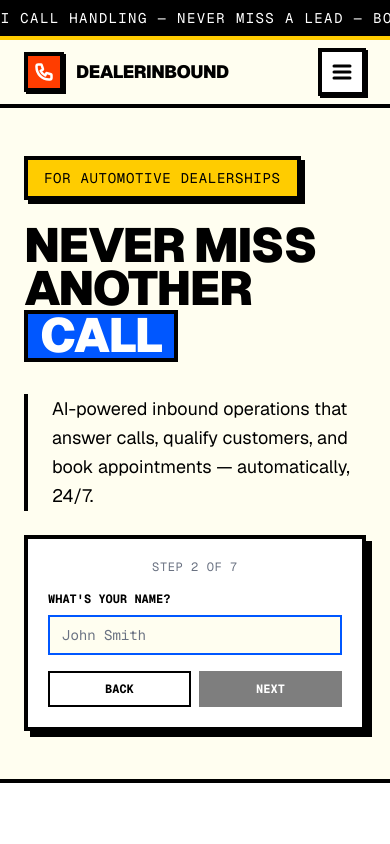
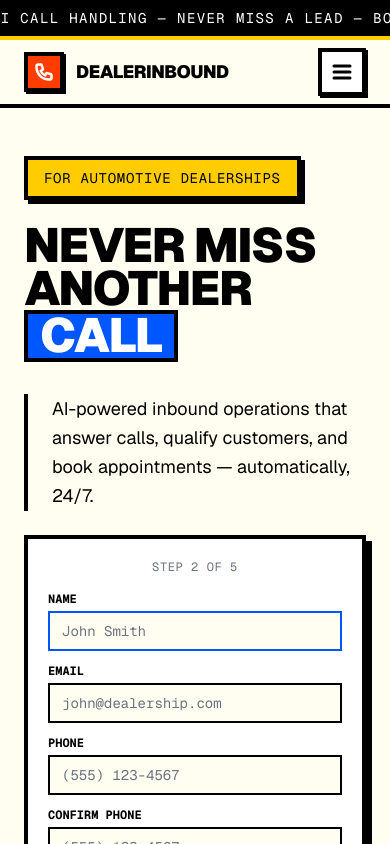
Before and after one commit to Theo-ab/dealerinbound.com, a Next.js app: page / in a window 390 px wide. Both pictures are taken after a click on the button "YES, CALL ME". Shown: the top 844 px of the page. Built offline with nearby package versions, Linux system fonts and the light colour scheme.

Commit message:
Combine name, email, phone into single step
5 steps now:
1. Cover page
2. Name + Email + Phone + Confirm Phone
3. Dealership
4. Message (optional)
5. Submit

🤖 Generated with [Claude Code](https://claude.com/claude-code)

Co-Authored-By: Claude Opus 4.5 <noreply@anthropic.com>

```diff
--- a/components/ContactForm.tsx
+++ b/components/ContactForm.tsx
@@ -16,7 +16,7 @@ export default function ContactForm() {
   const [loading, setLoading] = useState(false);
   const [showModal, setShowModal] = useState(false);
 
-  const totalSteps = 7;
+  const totalSteps = 5;
 
   const nextStep = () => {
     if (step < totalSteps) setStep(step + 1);
@@ -31,20 +31,19 @@ export default function ContactForm() {
       case 1:
         return true;
       case 2:
-        return formData.name.trim() !== "";
-      case 3:
-        return formData.email.trim() !== "" && formData.email.includes("@");
-      case 4:
-        return formData.dealership.trim() !== "";
-      case 5:
         return (
+          formData.name.trim() !== "" &&
+          formData.email.trim() !== "" &&
+          formData.email.includes("@") &&
           formData.phone.trim() !== "" &&
           formData.confirmPhone.trim() !== "" &&
           formData.phone === formData.confirmPhone
         );
-      case 6:
+      case 3:
+        return formData.dealership.trim() !== "";
+      case 4:
         return true; // Optional
-      case 7:
+      case 5:
         return true;
       default:
         return false;
@@ -141,21 +140,67 @@ export default function ContactForm() {
           </div>
         )}
 
-        {/* Step 2: Name */}
+        {/* Step 2: Contact Info */}
         {step === 2 && (
           <div>
+            <div className="space-y-3">
+              <div>
                 <label className="block font-mono text-xs font-bold uppercase text-black">
-              What's your name?
+                  Name
                 </label>
                 <input
                   type="text"
                   autoFocus
-              className="mt-2 w-full border-2 border-black bg-[#fffef0] px-3 py-2 font-mono text-sm text-black placeholder-gray-500 focus:border-[#0057ff] focus:outline-none"
+                  className="mt-1 w-full border-2 border-black bg-[#fffef0] px-3 py-2 font-mono text-sm text-black placeholder-gray-500 focus:border-[#0057ff] focus:outline-none"
                   placeholder="John Smith"
                   value={formData.name}
                   onChange={(e) => setFormData({ ...formData, name: e.target.value })}
-              onKeyDown={(e) => e.key === "Enter" && handleNext()}
                 />
+              </div>
+              <div>
+                <label className="block font-mono text-xs font-bold uppercase text-black">
+                  Email
+                </label>
+                <input
+                  type="email"
+                  className="mt-1 w-full border-2 border-black bg-[#fffef0] px-3 py-2 font-mono text-sm text-black placeholder-gray-500 focus:border-[#0057ff] focus:outline-none"
+                  placeholder="john@dealership.com"
+                  value={formData.email}
+                  onChange={(e) => setFormData({ ...formData, email: e.target.value })}
+                />
+              </div>
+              <div>
+                <label className="block font-mono text-xs font-bold uppercase text-black">
+                  Phone
+                </label>
+                <input
+                  type="tel"
+                  className="mt-1 w-full border-2 border-black bg-[#fffef0] px-3 py-2 font-mono text-sm text-black placeholder-gray-500 focus:border-[#0057ff] focus:outline-none"
+                  placeholder="(555) 123-4567"
+                  value={formData.phone}
+                  onChange={(e) => setFormData({ ...formData, phone: e.target.value })}
+                />
+              </div>
+              <div>
+                <label className="block font-mono text-xs font-bold uppercase text-black">
+                  Confirm Phone
+                </label>
+                <input
+                  type="tel"
+                  className={`mt-1 w-full border-2 bg-[#fffef0] px-3 py-2 font-mono text-sm text-black placeholder-gray-500 focus:outline-none ${
+                    formData.confirmPhone && formData.phone !== formData.confirmPhone
+                      ? "border-[#ff3d00]"
+                      : "border-black focus:border-[#0057ff]"
+                  }`}
+                  placeholder="(555) 123-4567"
+                  value={formData.confirmPhone}
+                  onChange={(e) => setFormData({ ...formData, confirmPhone: e.target.value })}
+                />
+                {formData.confirmPhone && formData.phone !== formData.confirmPhone && (
+                  <p className="mt-1 font-mono text-xs text-[#ff3d00]">Phone numbers don't match</p>
+                )}
+              </div>
+            </div>
             <div className="mt-4 flex gap-2">
               <button
                 onClick={prevStep}
@@ -174,41 +219,8 @@ export default function ContactForm() {
           </div>
         )}
 
-        {/* Step 3: Email */}
+        {/* Step 3: Dealership */}
         {step === 3 && (
-          <div>
-            <label className="block font-mono text-xs font-bold uppercase text-black">
-              Your email address?
-            </label>
-            <input
-              type="email"
-              autoFocus
-              className="mt-2 w-full border-2 border-black bg-[#fffef0] px-3 py-2 font-mono text-sm text-black placeholder-gray-500 focus:border-[#0057ff] focus:outline-none"
-              placeholder="john@dealership.com"
-              value={formData.email}
-              onChange={(e) => setFormData({ ...formData, email: e.target.value })}
-              onKeyDown={(e) => e.key === "Enter" && handleNext()}
-            />
-            <div className="mt-4 flex gap-2">
-              <button
-                onClick={prevStep}
-                className="flex-1 border-2 border-black bg-white px-3 py-2 font-mono text-xs font-bold uppercase text-black"
-              >
-                Back
-              </button>
-              <button
-                onClick={handleNext}
-                disabled={!canProceed()}
-                className="flex-1 border-2 border-black bg-black px-3 py-2 font-mono text-xs font-bold uppercase text-white disabled:opacity-50"
-              >
-                Next
-              </button>
-            </div>
-          </div>
-        )}
-
-        {/* Step 4: Dealership */}
-        {step === 4 && (
           <div>
             <label className="block font-mono text-xs font-bold uppercase text-black">
               Your dealership name?
@@ -240,58 +252,8 @@ export default function ContactForm() {
           </div>
         )}
 
-        {/* Step 5: Phone */}
-        {step === 5 && (
-          <div>
-            <label className="block font-mono text-xs font-bold uppercase text-black">
-              Your phone number?
-            </label>
-            <input
-              type="tel"
-              autoFocus
-              className="mt-2 w-full border-2 border-black bg-[#fffef0] px-3 py-2 font-mono text-sm text-black placeholder-gray-500 focus:border-[#0057ff] focus:outline-none"
-              placeholder="(555) 123-4567"
-              value={formData.phone}
-              onChange={(e) => setFormData({ ...formData, phone: e.target.value })}
-            />
-            <label className="mt-3 block font-mono text-xs font-bold uppercase text-black">
-              Confirm phone number
-            </label>
-            <input
-              type="tel"
-              className={`mt-2 w-full border-2 bg-[#fffef0] px-3 py-2 font-mono text-sm text-black placeholder-gray-500 focus:outline-none ${
-                formData.confirmPhone && formData.phone !== formData.confirmPhone
-                  ? "border-[#ff3d00]"
-                  : "border-black focus:border-[#0057ff]"
-              }`}
-              placeholder="(555) 123-4567"
-              value={formData.confirmPhone}
-              onChange={(e) => setFormData({ ...formData, confirmPhone: e.target.value })}
-              onKeyDown={(e) => e.key === "Enter" && handleNext()}
-            />
-            {formData.confirmPhone && formData.phone !== formData.confirmPhone && (
-              <p className="mt-1 font-mono text-xs text-[#ff3d00]">Phone numbers don't match</p>
-            )}
-            <div className="mt-4 flex gap-2">
-              <button
-                onClick={prevStep}
-                className="flex-1 border-2 border-black bg-white px-3 py-2 font-mono text-xs font-bold uppercase text-black"
-              >
-                Back
-              </button>
-              <button
-                onClick={handleNext}
-                disabled={!canProceed()}
-                className="flex-1 border-2 border-black bg-black px-3 py-2 font-mono text-xs font-bold uppercase text-white disabled:opacity-50"
-              >
-                Next
-              </button>
-            </div>
-          </div>
-        )}
-
-        {/* Step 6: Message */}
-        {step === 6 && (
+        {/* Step 4: Message */}
+        {step === 4 && (
           <div>
             <label className="block font-mono text-xs font-bold uppercase text-black">
               Any message? (Optional)
@@ -321,8 +283,8 @@ export default function ContactForm() {
           </div>
         )}
 
-        {/* Step 7: Submit */}
-        {step === 7 && (
+        {/* Step 5: Submit */}
+        {step === 5 && (
           <div className="text-center">
             <div className="mb-4 inline-block border-4 border-black bg-[#ffcc00] p-3">
               <svg className="h-8 w-8 text-black" fill="none" stroke="currentColor" viewBox="0 0 24 24">
```
Lines whose indentation alone changed are shown as unchanged.
